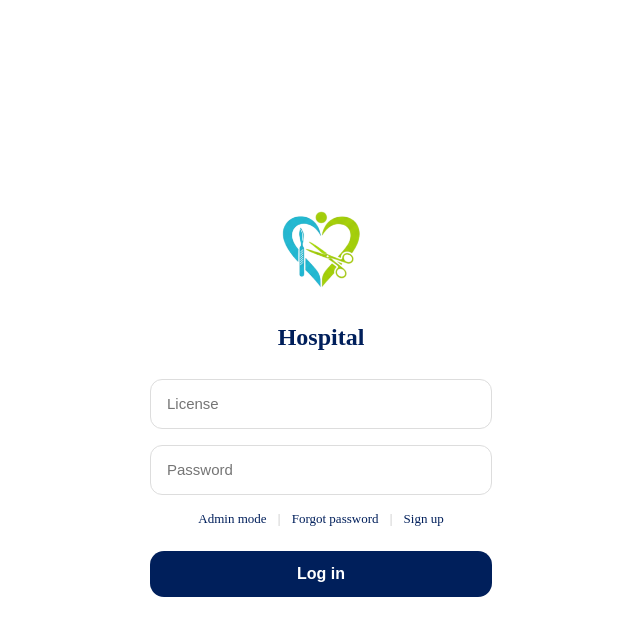
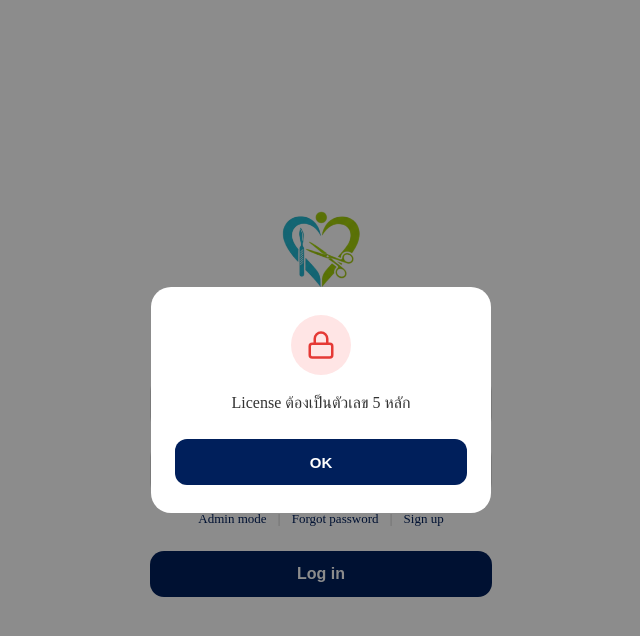
Before and after one commit to PhenphitchaPhs/Project-OR-Room, a Vue app in the folder frontend-v/: page /login in a window 1280 px wide. Both pictures are taken after a click on the button "Log in". Shown: the top 636 px of the page, without its empty margins (319-959 px from the left). Built offline with nearby package versions, Linux system fonts and the light colour scheme; the HTML template or start-up script is replaced by a standard one.

Commit message:
Update LoginPage.vue
แก้ไขdailog

```diff
--- a/frontend-v/src/pages/LoginPage.vue
+++ b/frontend-v/src/pages/LoginPage.vue
@@ -30,6 +30,27 @@
       <button class="btn" @click="login">Log in</button>
     </div>
   </div>
+  <!-- Dialog -->
+  <div v-if="showDialog" class="dialog-overlay">
+    <div class="dialog-box">
+      <div class="dialog-icon">
+        <svg xmlns="http://www.w3.org/2000/svg" width="30" height="30" viewBox="0 0 24 24" fill="none"
+          stroke="currentColor" stroke-width="2" stroke-linecap="round" stroke-linejoin="round">
+          <rect x="3" y="11" width="18" height="11" rx="2" />
+          <path d="M7 11V7a5 5 0 0 1 10 0v4" />
+        </svg>
+      </div>
+
+      <p class="dialog-message">
+        {{ dialogMessage }}
+      </p>
+
+
+      <button class="dialog-btn" @click="showDialog = false">
+        OK
+      </button>
+    </div>
+  </div>
 </template>
 
 
@@ -40,6 +61,8 @@ import { useRouter } from "vue-router";
 const router = useRouter();
 const license = ref("");
 const password = ref("");
+const showDialog = ref(false);
+const dialogMessage = ref("");
 
 // ถ้า login อยู่แล้ว ให้เด้งไปหน้าที่ถูกต้องตาม Role
 onMounted(() => {
@@ -47,11 +70,11 @@ onMounted(() => {
   const userRole = localStorage.getItem("userRole");
 
   if (isLoggedIn) {
-      if (userRole === 'admin') {
-          router.push("/admin-home"); // ถ้าเป็นแอดมิน ให้ไปหน้าแอดมิน
-      } else {
-          router.push("/home"); // ถ้าเป็นหมอ/พยาบาล ให้ไปหน้าโฮม
-      }
+    if (userRole === 'admin') {
+      router.push("/admin-home"); // ถ้าเป็นแอดมิน ให้ไปหน้าแอดมิน
+    } else {
+      router.push("/home"); // ถ้าเป็นหมอ/พยาบาล ให้ไปหน้าโฮม
+    }
   }
 });
 
@@ -65,12 +88,14 @@ const handleLicenseInput = () => {
 // เปลี่ยนเป็น async เพื่อต่อ API
 const login = async () => {
   if (license.value.length !== 5) {
-    alert("License ต้องเป็นตัวเลข 5 หลัก");
+    dialogMessage.value = "License ต้องเป็นตัวเลข 5 หลัก";
+    showDialog.value = true;
     return;
   }
 
   if (!password.value) {
-    alert("กรุณากรอก Password");
+    dialogMessage.value = "กรุณากรอก Password";
+    showDialog.value = true;
     return;
   }
 
@@ -95,16 +120,17 @@ const login = async () => {
       localStorage.setItem("userRole", data.user.role || 'user');
       localStorage.setItem("selectedDay", data.user.day || 'Monday');
 
-      alert("ล็อกอินสำเร็จ ยินดีต้อนรับเข้าสู่ระบบ!");
       router.push("/home");
     } else {
-      alert("❌ " + (data.error || "ล็อกอินไม่สำเร็จ"));
+      dialogMessage.value = "❌ " + (data.error || "ล็อกอินไม่สำเร็จ");
+      showDialog.value = true;
     }
   } catch (error) {
     console.error(error);
-    alert("❌ ไม่สามารถเชื่อมต่อกับเซิร์ฟเวอร์ได้ กรุณาตรวจสอบว่ารัน Backend อยู่หรือไม่");
+    dialogMessage.value = "❌ ไม่สามารถเชื่อมต่อกับเซิร์ฟเวอร์ได้";
+    showDialog.value = true;
   }
-};
+}
 </script>
 
 <style scoped>
@@ -222,4 +248,75 @@ a {
 .btn:hover {
   background: #1A3A7C;
 }
+
+.dialog-overlay {
+  position: fixed;
+  inset: 0;
+  background: rgba(0, 0, 0, 0.45);
+  display: flex;
+  justify-content: center;
+  align-items: center;
+  z-index: 999;
+  padding: 20px;
+}
+
+.dialog-box {
+  width: 100%;
+  max-width: 340px;
+  background: white;
+  border-radius: 20px;
+  padding: 28px 24px;
+  text-align: center;
+  animation: popup 0.2s ease;
+}
+
+.dialog-icon {
+  width: 60px;
+  height: 60px;
+  margin: 0 auto 16px;
+  border-radius: 50%;
+  background: #ffe5e5;
+  color: #e53935;
+  font-size: 28px;
+  font-weight: bold;
+  display: flex;
+  align-items: center;
+  justify-content: center;
+}
+
+.dialog-message {
+  font-size: 16px;
+  color: #333;
+  margin-bottom: 24px;
+  line-height: 1.5;
+  font-weight: 500;
+}
+
+.dialog-btn {
+  width: 100%;
+  height: 46px;
+  border: none;
+  border-radius: 12px;
+  background: #001F5B;
+  color: white;
+  font-size: 15px;
+  font-weight: 600;
+  cursor: pointer;
+}
+
+.dialog-btn:hover {
+  background: #173a82;
+}
+
+@keyframes popup {
+  from {
+    transform: scale(0.9);
+    opacity: 0;
+  }
+
+  to {
+    transform: scale(1);
+    opacity: 1;
+  }
+}
 </style>
```
